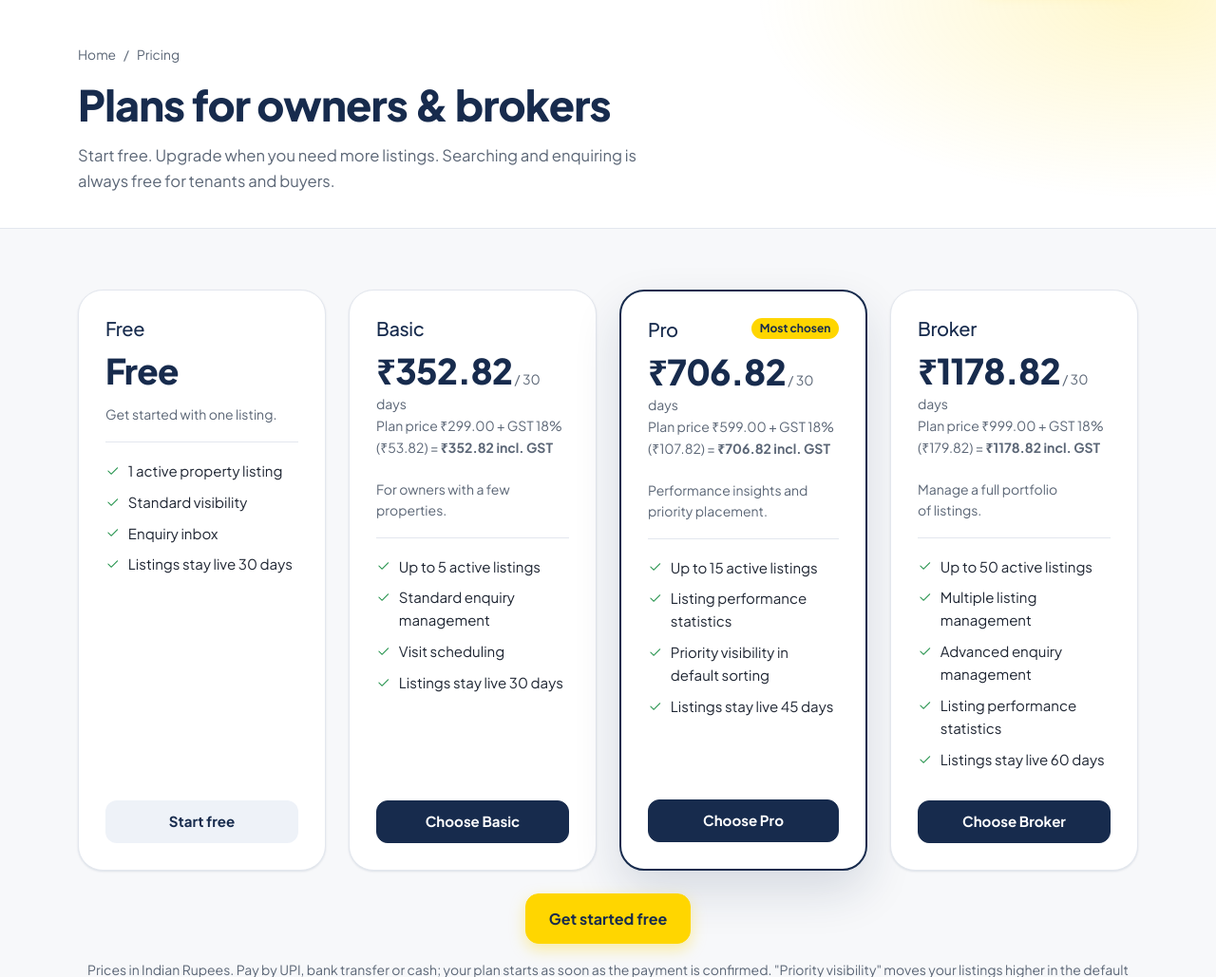
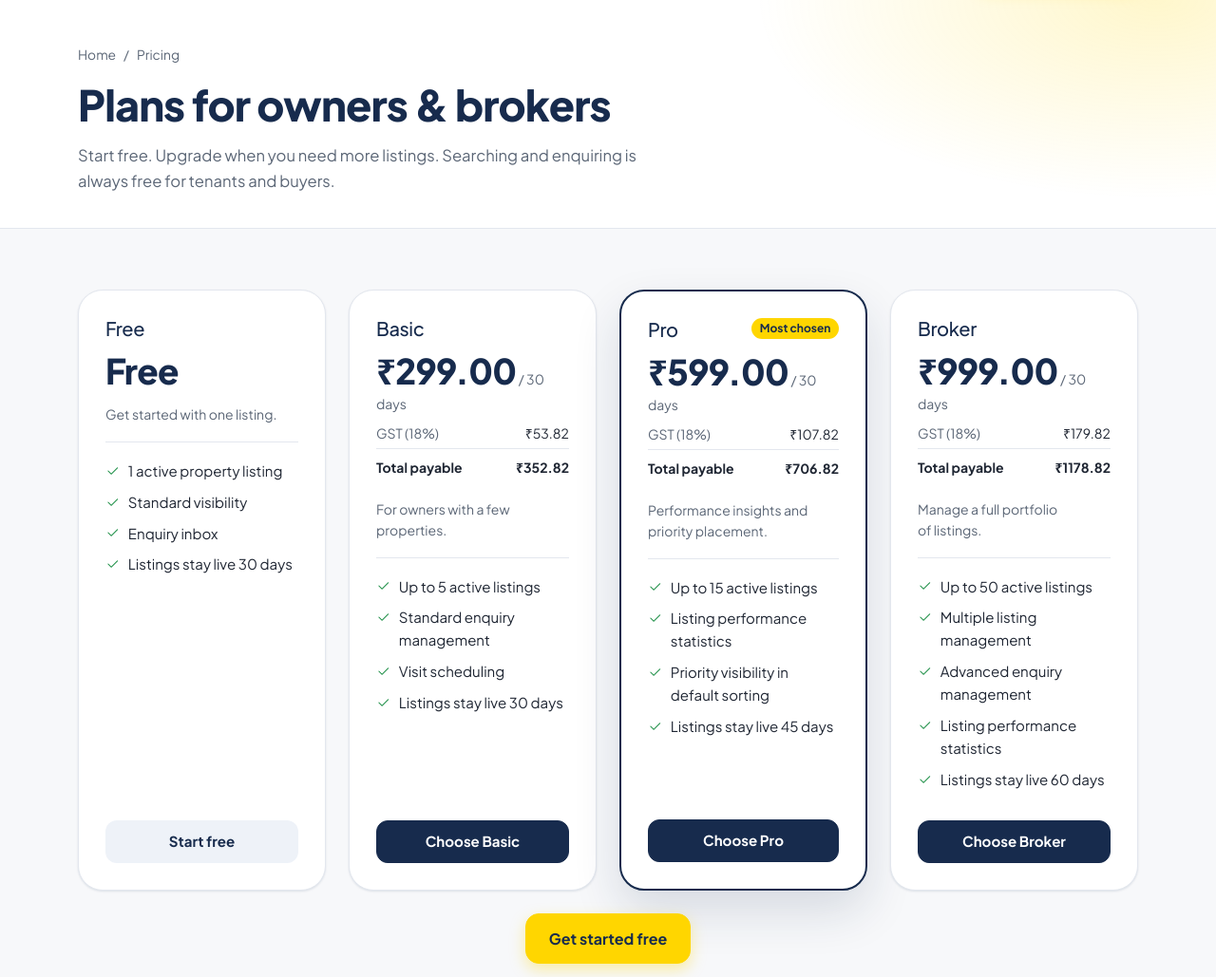
Before and after one commit to techzodo-dot/bangarpet-properties-hub, a Django app: page /pricing/ in a window 1280 px wide. Shown: the part 74-1103 px from the top of the page at 95% size. Run offline with Django 5.2, Linux system fonts and the light colour scheme; data comes from the database, SQL or seed files in the repository; some libraries are stand-ins or nearby versions.

Commit message:
Show base plan price first, GST separately and total payable below

```diff
--- a/templates/partials/plan_card.html
+++ b/templates/partials/plan_card.html
@@ -8,8 +8,8 @@
     {% if plan.is_free %}<span class="plan-price">Free</span>
     {% else %}
       {% if plan.discount_active %}<span class="text-muted text-decoration-line-through me-1">{{ plan.price|inr }}</span>{% endif %}
-      <span class="plan-price">₹{{ plan.total_price|floatformat:2 }}</span><span class="text-muted small"> / {{ plan.billing_period_days }} days</span>
-      {% include "payments/_gst_breakdown.html" %}
+      <span class="plan-price">₹{{ plan.effective_price|floatformat:2 }}</span><span class="text-muted small"> / {{ plan.billing_period_days }} days</span>
+      {% include "payments/_gst_breakdown.html" with hide_plan_price=True %}
     {% endif %}
   </div>
   <p class="small text-muted mb-0">{{ plan.description }}</p>
--- a/templates/payments/_gst_breakdown.html
+++ b/templates/payments/_gst_breakdown.html
@@ -1 +1,5 @@
-<p class="small text-muted mb-2">Plan price ₹{{ plan.effective_price|floatformat:2 }} + GST {{ plan.gst_percent|floatformat:-2 }}% (₹{{ plan.gst_amount|floatformat:2 }}) = <strong>₹{{ plan.total_price|floatformat:2 }} incl. GST</strong></p>
+<dl class="small mb-2 mt-2">
+  {% if not hide_plan_price %}<div class="d-flex justify-content-between gap-3"><dt class="text-muted fw-normal">Plan price</dt><dd class="mb-1">₹{{ plan.effective_price|floatformat:2 }}</dd></div>{% endif %}
+  <div class="d-flex justify-content-between gap-3"><dt class="text-muted fw-normal">GST ({{ plan.gst_percent|floatformat:-2 }}%)</dt><dd class="mb-1">₹{{ plan.gst_amount|floatformat:2 }}</dd></div>
+  <div class="d-flex justify-content-between gap-3 border-top pt-2"><dt>Total payable</dt><dd class="mb-0 fw-bold">₹{{ plan.total_price|floatformat:2 }}</dd></div>
+</dl>
```
